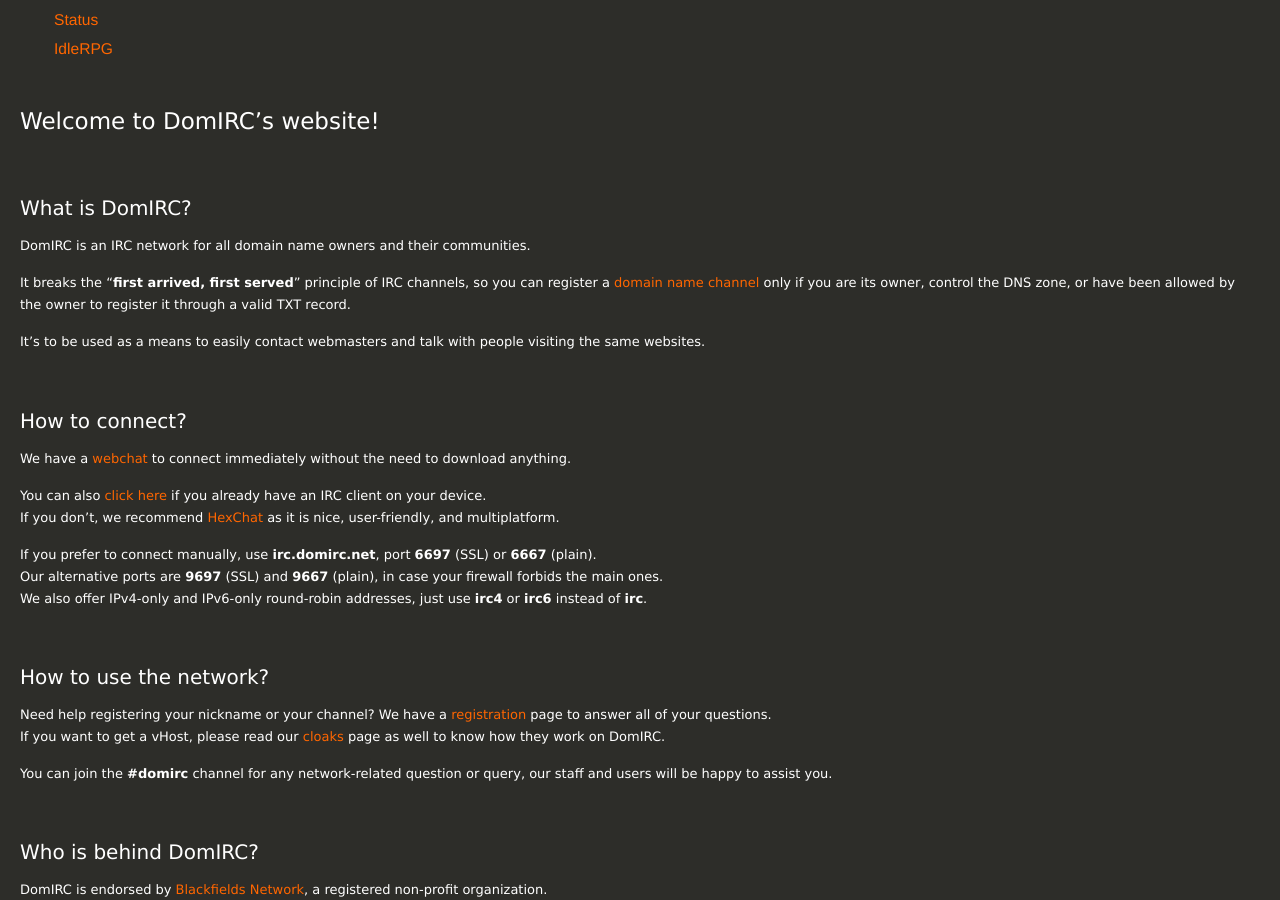
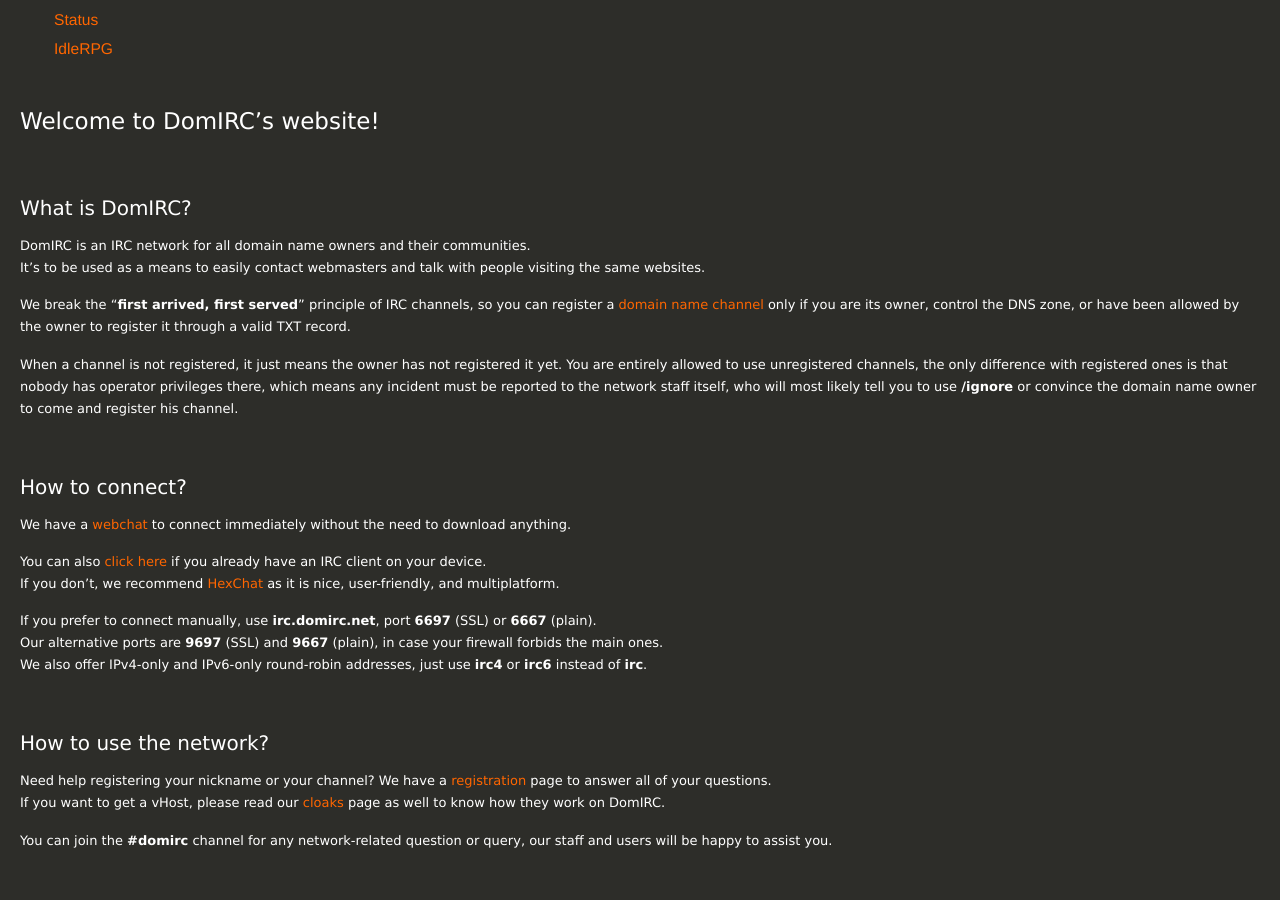
Before and after one commit to DomIRC/domirc.github.io, a Jekyll site: the page built from index.md, in a window 1280 px wide and 900 px high, scrolled down 330 px. Built offline with Jekyll 4.4.1, drawn with Linux system fonts in a browser that asks for light colours; nearby versions of some CDN libraries.

Commit message:
index.md: Added more precision about the network

```diff
--- a/index.md
+++ b/index.md
@@ -9,12 +9,17 @@ title: DomIRC - Home
 ## What is DomIRC?
 
 DomIRC is an IRC network for all domain name owners and their communities.
+It's to be used as a means to easily contact webmasters and talk with people visiting the same websites.
 
-It breaks the "**first arrived, first served**" principle of IRC channels, so you can register
+We break the "**first arrived, first served**" principle of IRC channels, so you can register
 a [domain name channel](/registration/#domain-name-channels) only if you are its owner, control
 the DNS zone, or have been allowed by the owner to register it through a valid TXT record.
 
-It's to be used as a means to easily contact webmasters and talk with people visiting the same websites.
+When a channel is not registered, it just means the owner has not registered it yet.
+You are entirely allowed to use unregistered channels, the only difference with registered
+ones is that nobody has operator privileges there, which means any incident must be reported
+to the network staff itself, who will most likely tell you to use **/ignore** or convince the
+domain name owner to come and register his channel.
 
 
 ## How to connect?
```
